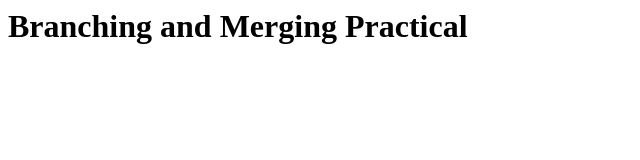
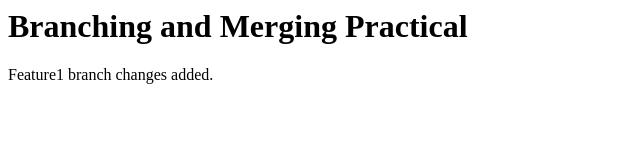
Before and after one commit to AyatLatif/Branching-And-Merging, a plain HTML site: page index.html in a window 1280 px wide. Shown: the whole page, without its empty margins (0-640 px from the left). Drawn offline with Linux system fonts and the light colour scheme.

Commit message:
Added feature1 changes

```diff
--- a/index.html
+++ b/index.html
@@ -1 +1,2 @@
 <h1>Branching and Merging Practical</h1>
+<p>Feature1 branch changes added.</p>
```
